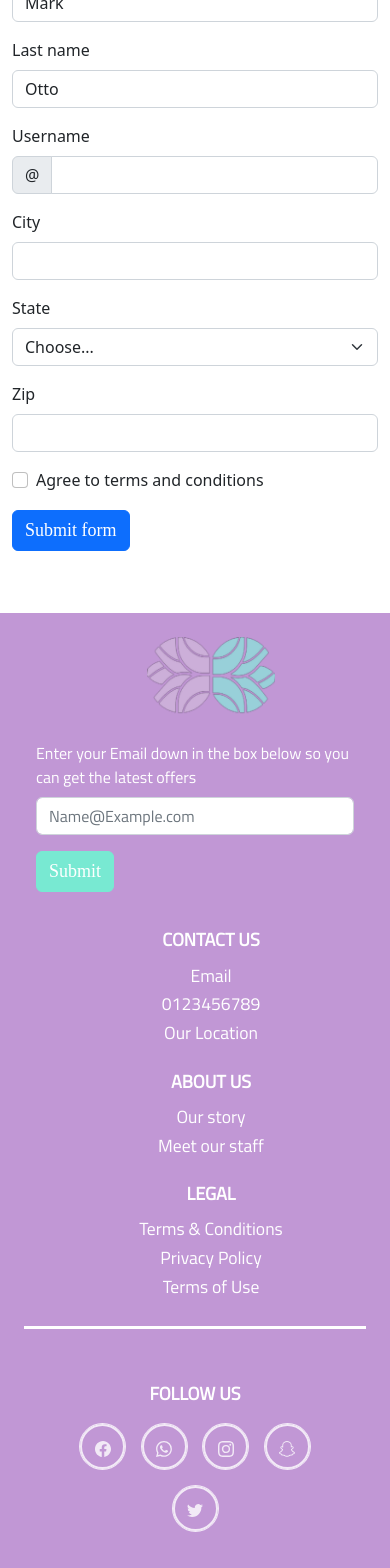
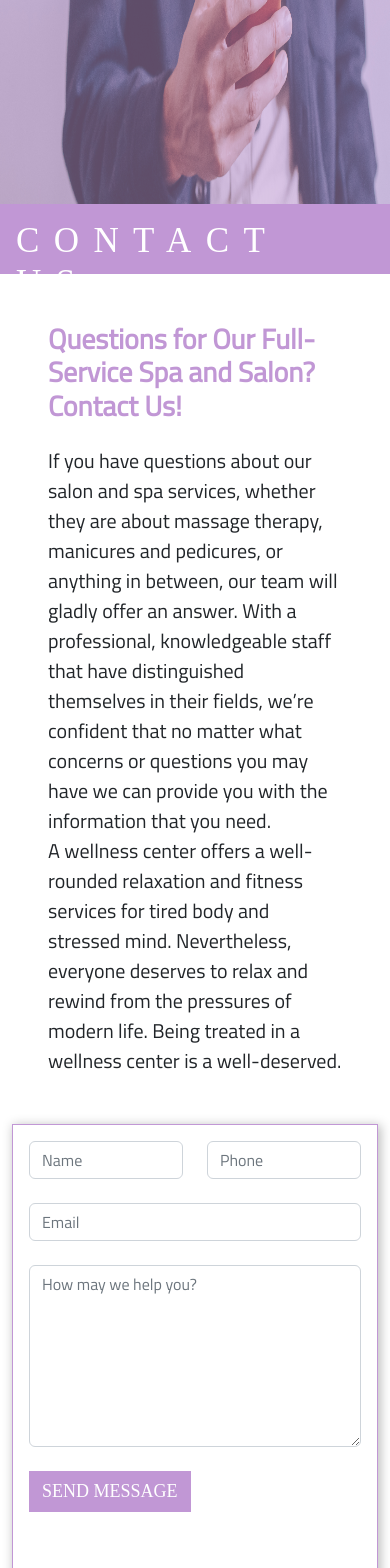
Before and after one commit to saifalaasabelaish/spa-project, a React (Create React App) app: page /Contact in a window 390 px wide. Shown: the part 260-1828 px from the top of the page. Built offline with nearby package versions, Linux system fonts and the light colour scheme.

Commit message:
contact page code

```diff
--- a/src/components/ContactUs/Contact.css
+++ b/src/components/ContactUs/Contact.css
@@ -1,66 +1,32 @@
 .contact img {
-    background-size: cover;
-
+    height: 330px;
 }
 
-#floatingInput,
-#floatingPassword,
-#floatingTextarea2 {
-    background-color: #c197d5;
+.contact h1 {
+    color: #C197D5;
+    font-weight: bold;
 }
 
 .contact {
-    background-color: #78E9D2;
-}
-
-.contact h1 {
-    color: #ffffff;
-    font-family: 'Titillium Web', sans-serif;
-    font-weight: bold;
-    text-align: center;
-}
-
-.contact h2 {
-    color: #ffffff;
     font-family: 'Titillium Web', sans-serif;
 }
 
-.contact .container {
-    top: 230px;
+.contact .contactbtn {
+    background-color: #C197D5;
+    color: #fff;
+    border-radius: 0%;
 }
 
-.contact .containerr {
-    top: 330px;
-    left: 350px;
+.contact .contactbtn:hover {
+ transform: scale(1.1);
 }
 
-.contact h3 {
-    color: #ffffff;
-    font-family: 'Titillium Web', sans-serif;
+.contact .contactform {
+    box-shadow: 2px 2px 10px 1px rgba(0, 0, 0, 0.253);
+    border: 1px solid #c197d5;
 }
 
-#floatingTextarea2 {
-    height: 200px;
+.contact .mapframe {
+    box-shadow: 2px 2px 10px 1px rgba(0, 0, 0, 0.253);
+    border: 1px solid #c197d5;
 }
-
-.contact h4 {
-    color: #ffffff;
-    background-color: #c197d5;
-    box-shadow: 0.5px 6px #c197d58d;
-    letter-spacing: 1.5px;
-    font-family: 'Titillium Web', sans-serif;
-}
-
-.contact h4:hover {
-    opacity: 0.9;
-    transform: scale(1.1);
-    color: #ffffffcb;
-    background-color: #c197d59d
-}
-
-.contact footer {
-    background-color: #c197d5;
-    color: white;
-    height: 100px;
-    font-family: 'Titillium Web', sans-serif;
-}
--- a/src/components/ContactUs/Contact.js
+++ b/src/components/ContactUs/Contact.js
@@ -9,85 +9,41 @@ const Contact = () => {
   return (
     <>
       <Navbar />
+      <div className="contact mb-5">
+        <img src='images\contact.png' className="d-block w-100 img-fuild" alt="homeslider" />
         <HeaderPage title="CONTACT US" />
-
+        <div className="m-5">
+          <h1>Questions for Our Full-Service Spa and Salon? Contact Us!</h1>
+          <p className="fs-5 mt-4">If you have questions about our salon and spa services, whether they are about massage therapy, manicures and pedicures,
+            or anything in between, our team will gladly offer an answer. With a professional, knowledgeable staff that have distinguished themselves in their
+            fields, we’re confident that no matter what concerns or questions you may have we can provide you with the information that you need.<br />
+            A wellness center offers a well-rounded relaxation and fitness services for tired body and stressed mind. Nevertheless, everyone deserves to relax and rewind from the pressures
+            of modern life. Being treated in a wellness center is a well-deserved.</p>
+        </div>
         <div className="container">
           <div className="row">
-          {/* categories */}
-          <div className="col-12 col-md-4 col-lg-3 col-xxl-2">
-        <form class="row g-3 needs-validation" novalidate>
-  <div class="col-md-4">
-    <label for="validationCustom01" class="form-label">First name</label>
-    <input type="text" class="form-control" id="validationCustom01" value="Mark" required/>
-    <div class="valid-feedback">
-      Looks good!
+            <div className="col-12 col-md-6 col-lg-6 col-xxl-6">
+              <form className="contactform p-3">
+                <div className="row">
+                  <div className="col">
+                    <input type="text" className="form-control" placeholder="Name" name="name" />
+                  </div>
+                  <div className="col">
+                    <input type="phone" className="form-control mb-4" placeholder="Phone" name="phone" />
                   </div>
                 </div>
-  <div class="col-md-4">
-    <label for="validationCustom02" class="form-label">Last name</label>
-    <input type="text" class="form-control" id="validationCustom02" value="Otto" required/>
-    <div class="valid-feedback">
-      Looks good!
+                <input type="email" className="form-control mb-4" id="exampleFormControlInput1" placeholder="Email" />
+                <textarea className="form-control mb-4" id="exampleFormControlTextarea1" placeholder="How may we help you?" rows="7"></textarea>
+                <button className="btn contactbtn mb-5" type="submit">SEND MESSAGE</button>
+              </form>
             </div>
-  </div>
-  <div class="col-md-4">
-    <label for="validationCustomUsername" class="form-label">Username</label>
-    <div class="input-group has-validation">
-      <span class="input-group-text" id="inputGroupPrepend">@</span>
-      <input type="text" class="form-control" id="validationCustomUsername" aria-describedby="inputGroupPrepend" required/>
-      <div class="invalid-feedback">
-        Please choose a username.
+            <div className="col-12 col-md-6 col-lg-6 col-xxl-6 ">
+              <iframe className="gmap_iframe w-100 h-100 mapframe" src="https://maps.google.com/maps?width=600&amp;height=400&amp;hl=en&amp;q=najah&amp;t=&amp;z=14&amp;ie=UTF8&amp;iwloc=B&amp;output=embed"></iframe>
             </div>
           </div>
         </div>
-  <div class="col-md-6">
-    <label for="validationCustom03" class="form-label">City</label>
-    <input type="text" class="form-control" id="validationCustom03" required/>
-    <div class="invalid-feedback">
-      Please provide a valid city.
       </div>
-  </div>
-  <div class="col-md-3">
-    <label for="validationCustom04" class="form-label">State</label>
-    <select class="form-select" id="validationCustom04" required>
-      <option selected disabled value="">Choose...</option>
-      <option>...</option>
-    </select>
-    <div class="invalid-feedback">
-      Please select a valid state.
-    </div>
-  </div>
-  <div class="col-md-3">
-    <label for="validationCustom05" class="form-label">Zip</label>
-    <input type="text" class="form-control" id="validationCustom05" required/>
-    <div class="invalid-feedback">
-      Please provide a valid zip.
-    </div>
-  </div>
-  <div class="col-12">
-    <div class="form-check">
-      <input class="form-check-input" type="checkbox" value="" id="invalidCheck" required/>
-      <label class="form-check-label" for="invalidCheck">
-        Agree to terms and conditions
-      </label>
-      <div class="invalid-feedback">
-        You must agree before submitting.
-      </div>
-    </div>
-  </div>
-  <div class="col-12">
-    <button class="btn btn-primary" type="submit">Submit form</button>
-  </div>
-</form>
-  </div>
-  </div>
-  <div className="col-12 col-md-8 col-lg-9 col-xxl-10 ">
-  <div className="row mt-5">
-
-
-    </div>
-  </div></div>
-        <Footer/>
+      <Footer />
     </>)
 }
 export default Contact;
```
Also changed, not shown: public/images/contact.png (added). Lines whose indentation alone changed are shown as unchanged.
